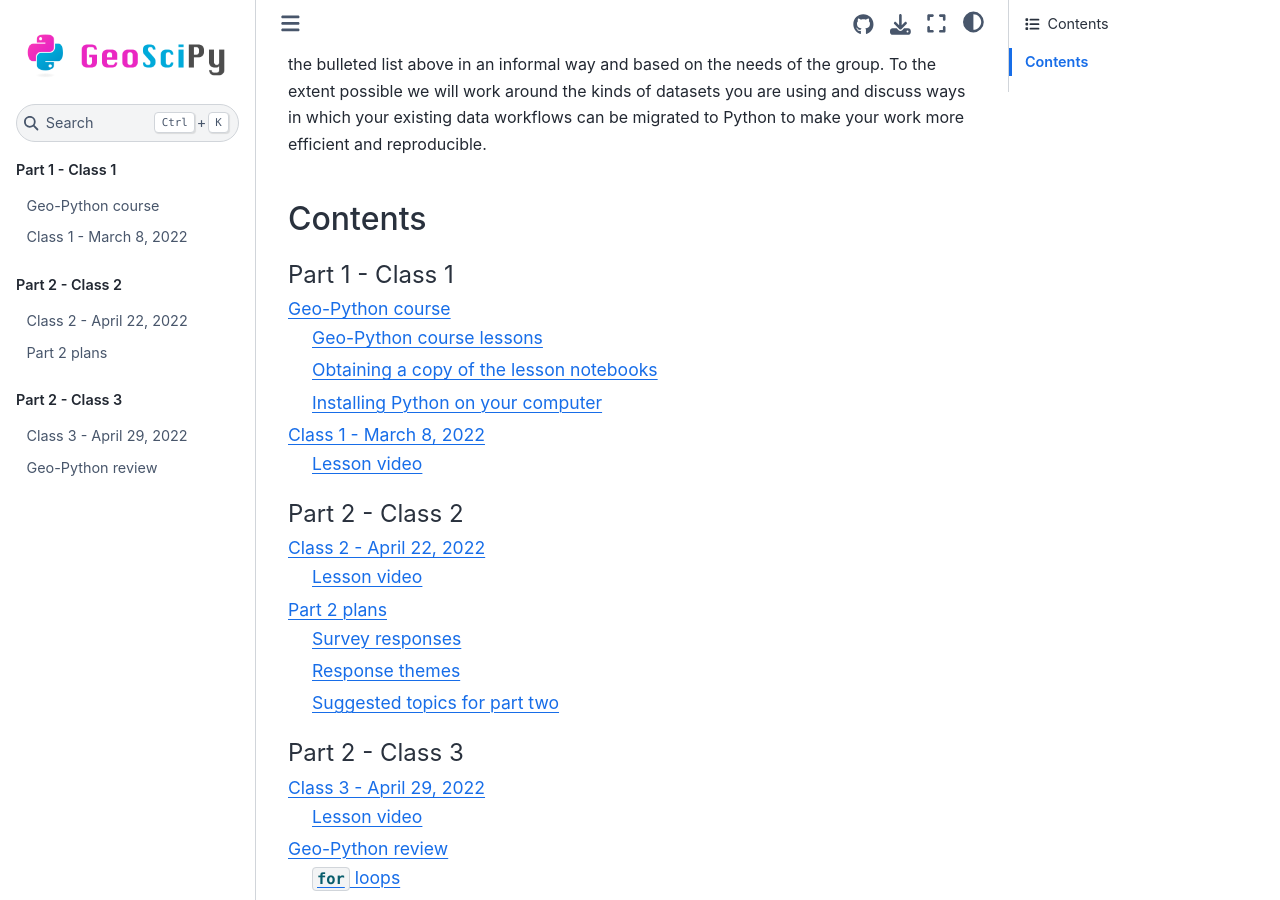
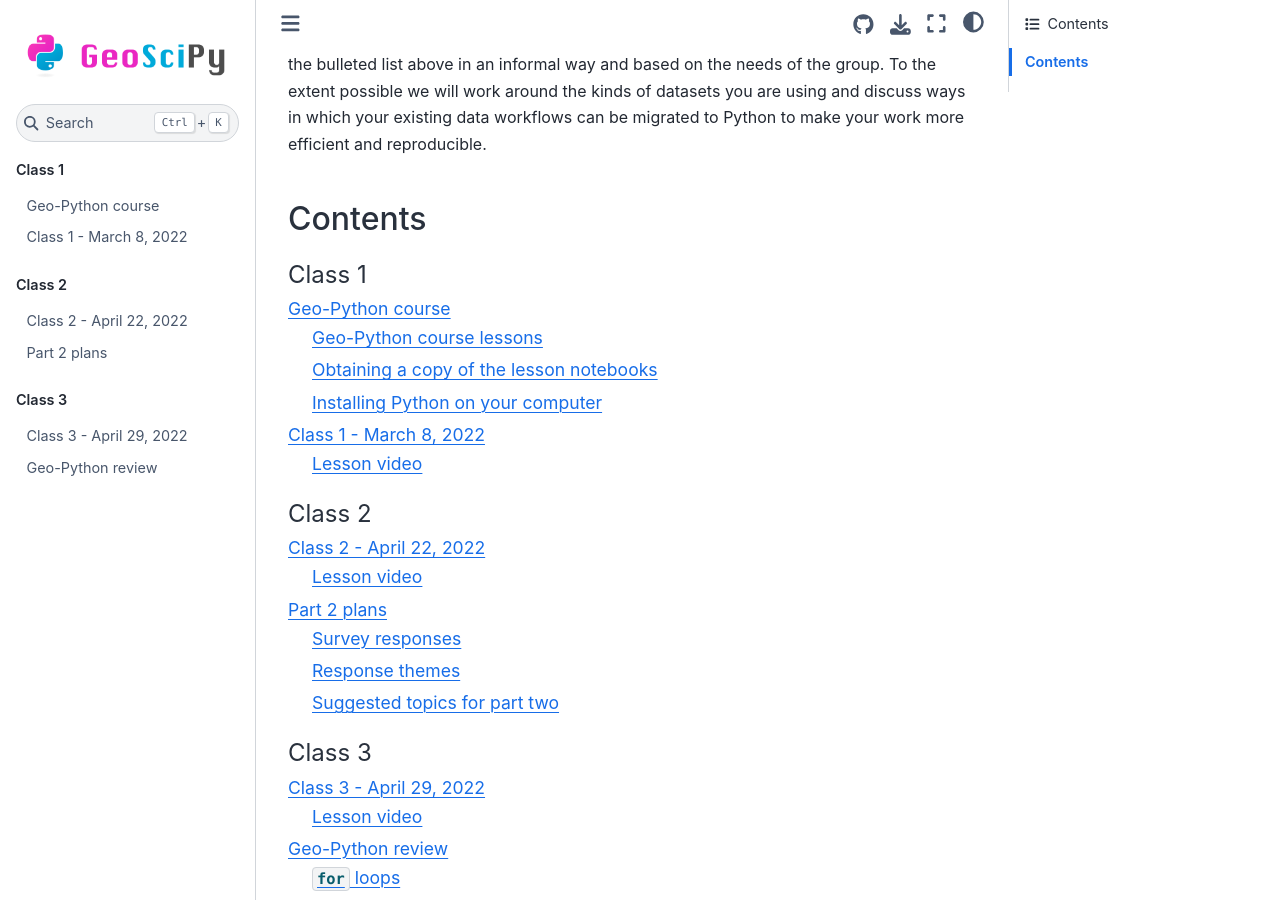
Before and after one commit to GeoSciPy/site, a Sphinx documentation site: the page built from docs/source/index.rst, in a window 1280 px wide and 900 px high, scrolled down 598 px. Built offline with Sphinx 7.4.7 and the Sphinx Book theme 1.1.4, drawn with Linux system fonts in a browser that asks for light colours; pages that are not in the unit, such as notebooks, are missing from menus.

Commit message:
Update lesson headings

```diff
--- a/docs/source/index.rst
+++ b/docs/source/index.rst
@@ -25,14 +25,14 @@ Contents
 
 .. toctree::
     :maxdepth: 2
-    :caption: Part 1 - Class 1
+    :caption: Class 1
 
     lessons/part-1/geo-python.ipynb
     lessons/part-1/class-1
 
 .. toctree::
     :maxdepth: 2
-    :caption: Part 2 - Class 2
+    :caption: Class 2
 
     lessons/part-2/class-2/class-2
     lessons/part-2/class-2/part-2-plans.ipynb
@@ -40,7 +40,7 @@ Contents
 
 .. toctree::
     :maxdepth: 2
-    :caption: Part 2 - Class 3
+    :caption: Class 3
 
     lessons/part-2/class-3/class-3
     lessons/part-2/class-3/geo-python-review.ipynb
```
